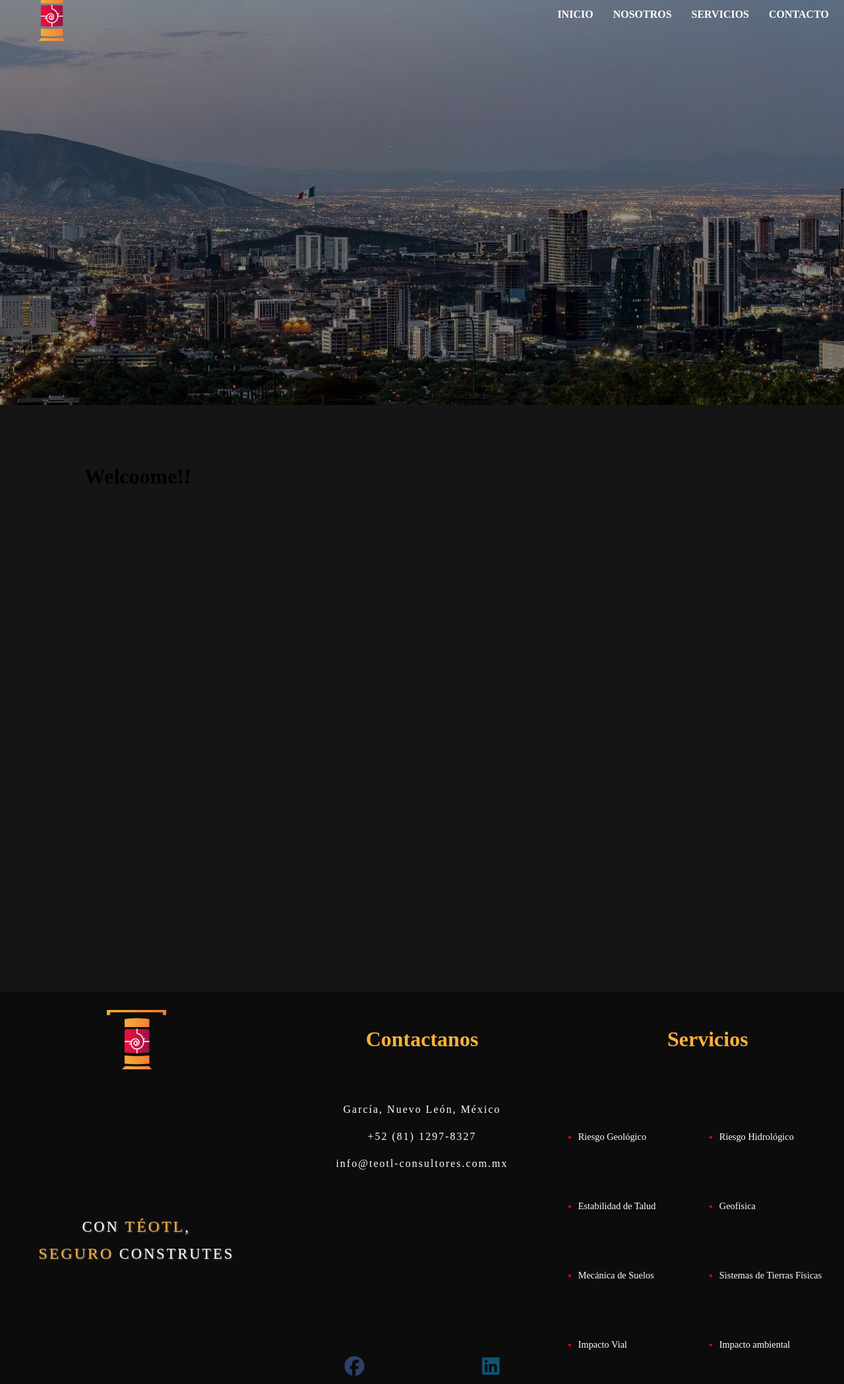
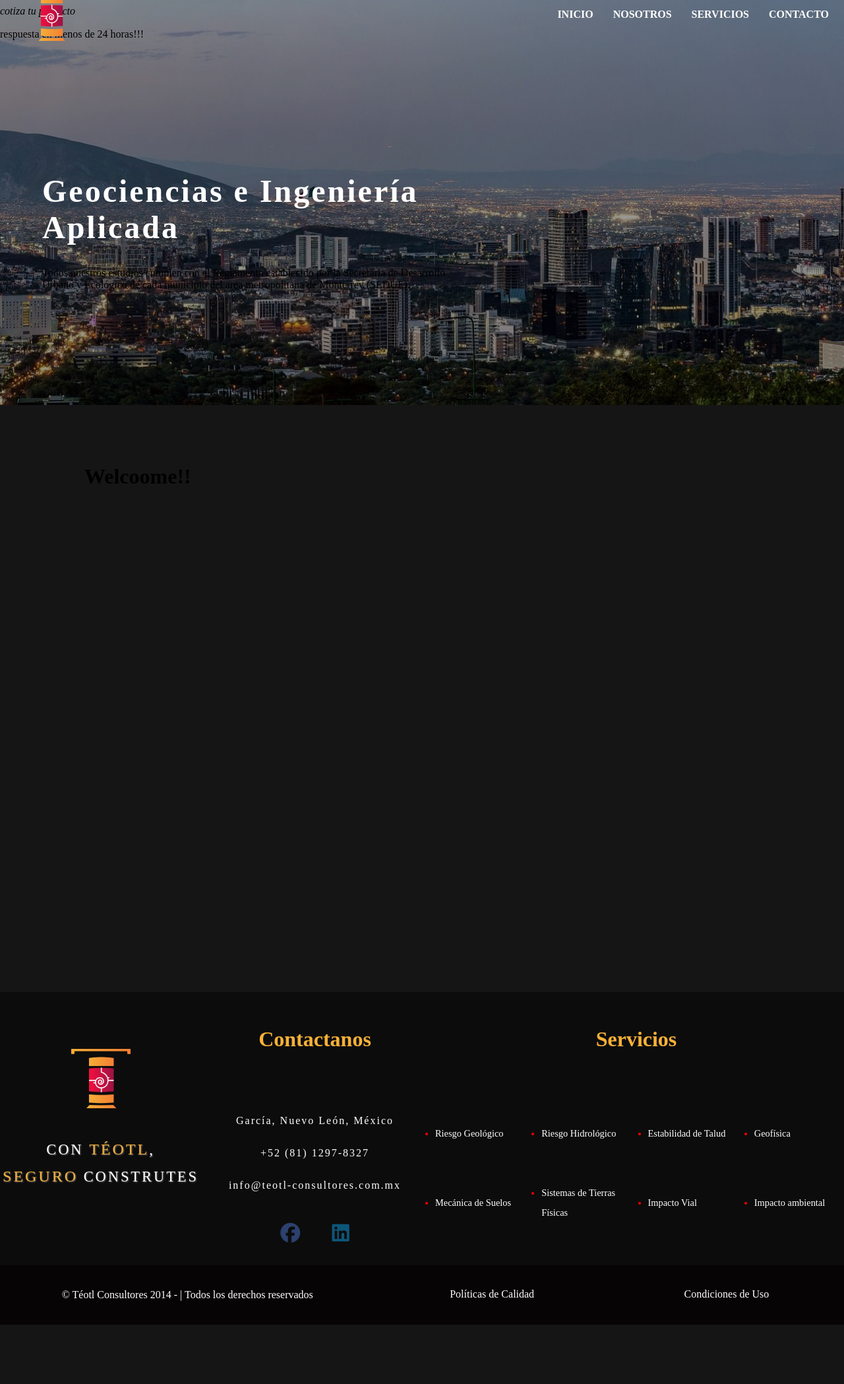
Before and after one commit to bazr03/webpackTeotl, a website built with webpack: page src/index.html in a window 1280 px wide. Shown: the part 26-2124 px from the top of the page at 66% size. After the commit the page ends 2034 px from the top, so only its background shows below. Built offline with nearby package versions, Linux system fonts and the light colour scheme.

Commit message:
Footer moficado, hero-home en construccion

```diff
--- a/src/index.html
+++ b/src/index.html
@@ -29,14 +29,34 @@
       </div>
     </header>
     <div class="hero-home">
-      <div class="backdrop"></div>
+      <div class="backdrop">
+        <div class="herro-home__title">
+          <h1>Geociencias e Ingeniería Aplicada</h1>
+          <p>
+            Todos nuestros estudios cumplen con el Reglamento establecido por la
+            Secretaria de Desarrollo Urbano y Ecológico de cada municipio del
+            area metropolitana de Monterrey (SEDUE).
+          </p>
+        </div>
+        <div class="hero-home__info">
+          <span>+52 (81) 1297 8327</span>
+          <span>servicios</span>
+          <span>info@teotl-consultores.com.mx</span>
+        </div>
+        <div class="hero-home__cotiza">
+          <p><em>cotiza tu proyecto</em></p>
+          <p>respuesta en menos de 24 horas!!!</p>
+        </div>
+      </div>
     </div>
     <main>
       <div class="container">
         <h1>Welcoome!!</h1>
       </div>
     </main>
+
     <footer>
+      <div class="footer-left">
         <img
           src="static/iconoTeotl.png"
           alt="logo-Téotl-Consultores."
@@ -46,6 +66,8 @@
           con <span>téotl</span>, <br />
           <span>seguro</span> construtes
         </p>
+      </div>
+      <div class="footer-center">
         <h5 class="footer-contactanos">Contactanos</h5>
         <div class="footer-info">
           <p>García, Nuevo León, México</p>
@@ -60,6 +82,8 @@
             ><i class="fab fa-linkedin"></i
           ></a>
         </div>
+      </div>
+      <div class="footer-right">
         <h5 class="footer-servicios-titulo">Servicios</h5>
         <ul class="footer-servicios-lista">
           <li><a href="#">Riesgo Geológico</a></li>
@@ -71,6 +95,7 @@
           <li><a href="#">Impacto Vial</a></li>
           <li><a href="#">Impacto ambiental</a></li>
         </ul>
+      </div>
       <div class="copyight">
         <p>
           &copy; Téotl Consultores 2014 - <span id="currentYear"></span> | Todos
--- a/src/styles/index.scss
+++ b/src/styles/index.scss
@@ -20,4 +20,16 @@
   width: 100%;
   height: 100%;
   background-color: rgba(0, 0, 0, 0.4);
+  position: relative;
 }
+.herro-home__title {
+  position: absolute;
+  top: 40%;
+  left: 5%;
+  width: 50%;
+  h1 {
+    color: white;
+    font-size: 3rem;
+    letter-spacing: 3px;
+  }
+}
--- a/src/styles/main.scss
+++ b/src/styles/main.scss
@@ -79,42 +79,64 @@ img {
 footer {
   display: grid;
   color: white;
-  grid-template-columns: repeat(6, 1fr);
-  grid-template-rows: repeat(6, auto-fit);
+  grid-template-columns: auto;
+  grid-template-rows: repeat(3, auto-fit);
   grid-gap: 10px;
   grid-template-areas:
-    ". logo logo logo logo ."
-    ". slgn slgn slgn slgn ."
-    ". cto cto cto cto ."
-    ". info info info info ."
-    ". scl scl scl scl ."
-    "rghs rghs rghs rghs rghs rghs  ";
+    " logo "
+    " cto "
+    " rghs";
   justify-items: center;
   align-items: center;
   background-color: #0c0c0c;
   @include media-min-width(map-get($devices, laptop)) {
-    grid-template-rows: repeat(2, auto) 70px 90px;
-    grid-template-columns: repeat(6, 1fr);
+    grid-template-rows: auto 90px;
+    grid-template-columns: repeat(4, 1fr);
     grid-gap: 5px 20px;
     grid-template-areas:
-      "logo logo cto cto serv serv"
-      "slgn slgn info info lst lst"
-      "slgn slgn scl scl lst lst"
-      "rghs rghs rghs rghs rghs rghs ";
+      "logo cto lst lst"
+      "rghs rghs rghs rghs";
   }
   h5 {
     font-size: 2rem;
     color: map-get($colors, main);
   }
 }
+.footer-left {
+  width: 100%;
+  grid-area: logo;
+  display: flex;
+  flex-direction: column;
+  justify-content: space-around;
+  align-items: center;
+}
+.footer-center {
+  grid-area: cto;
+  display: flex;
+  flex-direction: column;
+  justify-content: space-between;
+  align-items: center;
+  width: 100%;
+  height: 100%;
+}
+.footer-right {
+  display: none;
+  @include media-min-width(map-get($devices, laptop)) {
+    grid-area: lst;
+    display: flex;
+    flex-direction: column;
+    justify-content: space-between;
+    align-items: center;
+    width: 100%;
+    height: 100%;
+  }
+}
 .footer-logo {
-  grid-area: logo;
   width: 90px;
   height: 90px;
   margin: 20px;
 }
 .footer-slogan {
-  grid-area: slgn;
   text-transform: uppercase;
   line-height: 30px;
   letter-spacing: 3px;
@@ -132,26 +154,21 @@ footer {
     }
   }
 }
-.footer-contactanos {
-  grid-area: cto;
-  align-self: end;
-}
+
 .footer-info {
-  grid-area: info;
-  align-self: start;
-
   p {
     display: block;
     text-align: center;
     line-height: 25px;
     letter-spacing: 2px;
+    margin: 1.5rem 0;
   }
 }
 .footer-social {
-  grid-area: scl;
-  width: 100%;
+  width: 50%;
   display: flex;
   justify-content: space-around;
+  align-items: center;
   a {
     margin: 5px;
     font-size: 30px;
@@ -171,19 +188,16 @@ footer {
 }
 
 .footer-servicios-titulo {
-  display: none;
   @include media-min-width(map-get($devices, laptop)) {
     display: block;
     grid-area: serv;
   }
 }
 .footer-servicios-lista {
-  display: none;
   @include media-min-width(map-get($devices, laptop)) {
     margin: 25px;
     padding: 0;
     display: grid;
-    grid-area: lst;
     grid-gap: 15px;
     width: 100%;
     grid-template-columns: repeat(auto-fill, minmax(140px, 1fr));
```
Lines whose indentation alone changed are shown as unchanged.
